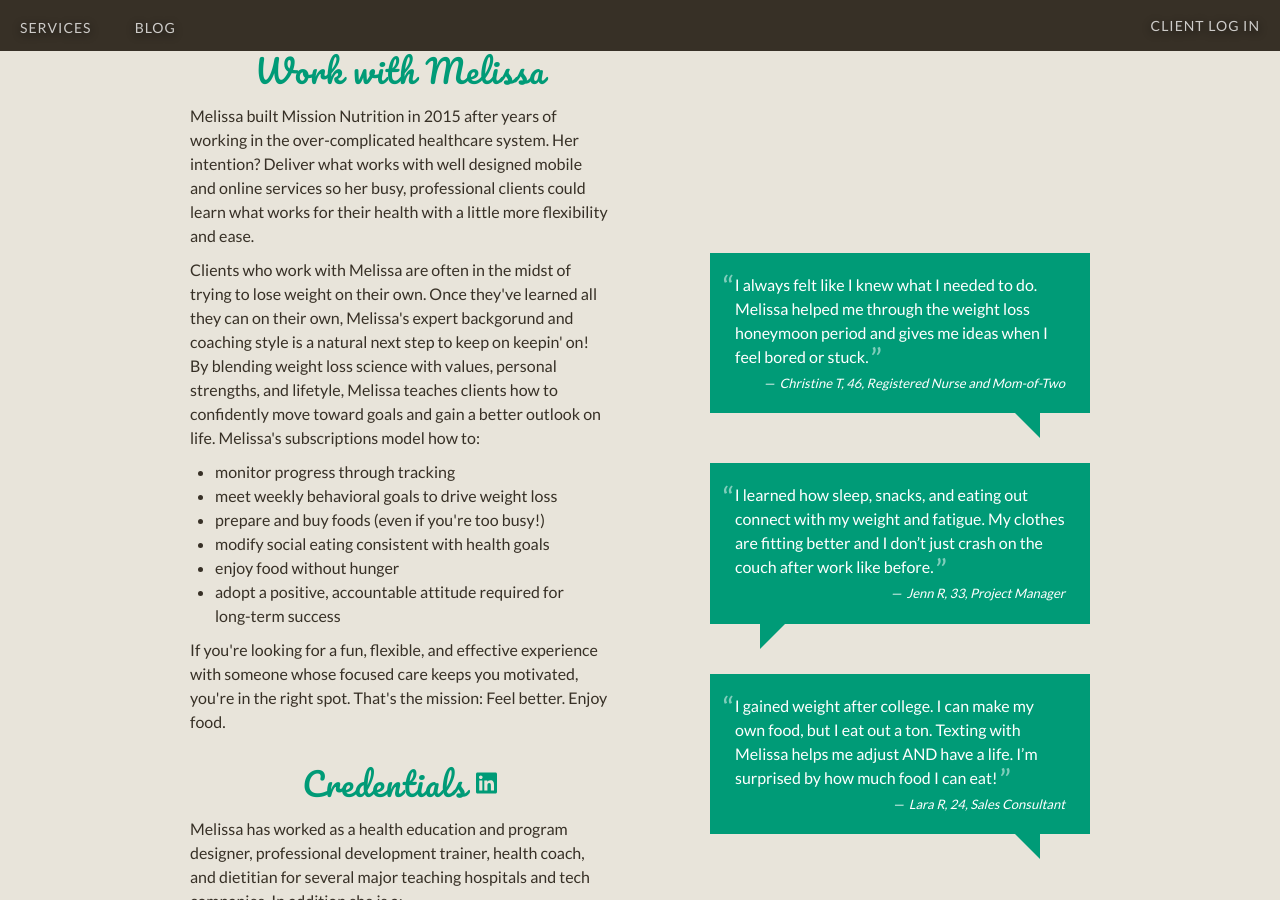
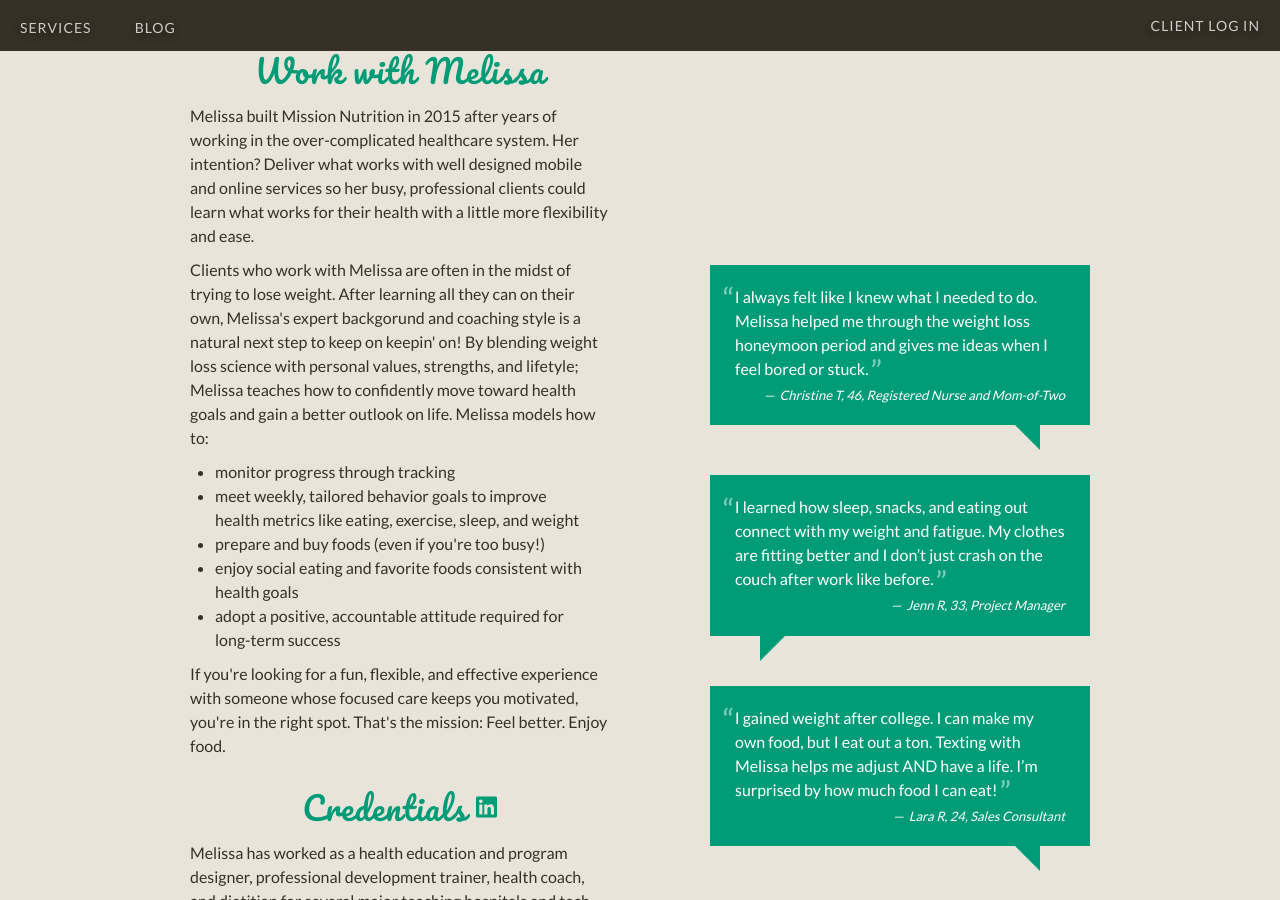
Before and after one commit to davelandry/missionnutrition, a Jekyll site: the page built from index.html, in a window 1280 px wide and 900 px high, scrolled down 604 px. Built offline with Jekyll 4.4.1, drawn with Linux system fonts in a browser that asks for light colours; nearby versions of some CDN libraries.

Commit message:
bio update txt

```diff
--- a/_includes/Bio.html
+++ b/_includes/Bio.html
@@ -7,14 +7,13 @@
   </p>
 
   <p>
-   Clients who work with Melissa are often in the midst of trying to lose weight on their own. Once they've learned all they can on their own, Melissa's expert backgorund and coaching style is a natural next step to keep on keepin' on! By blending weight loss science with values, personal strengths, and lifetyle, Melissa teaches clients how to confidently move toward goals and gain a better outlook on life. Melissa's subscriptions model how to:
+   Clients who work with Melissa are often in the midst of trying to lose weight. After learning all they can on their own, Melissa's expert backgorund and coaching style is a natural next step to keep on keepin' on! By blending weight loss science with personal values, strengths, and lifetyle; Melissa teaches how to confidently move toward health goals and gain a better outlook on life. Melissa models how to:
   </p>
   <ul>
     <li> monitor progress through tracking </li>
-    <li> meet weekly behavioral goals to drive weight loss </li>
+    <li> meet weekly, tailored behavior goals to improve health metrics like eating, exercise, sleep, and weight </li>
     <li> prepare and buy foods (even if you're too busy!)</li>
-    <li> modify social eating consistent with health goals </li>
-    <li> enjoy food without hunger </li>
+    <li> enjoy social eating and favorite foods consistent with health goals </li>
     <li> adopt a positive, accountable attitude required for long-term success</li>
   </ul>
   <p>
```
